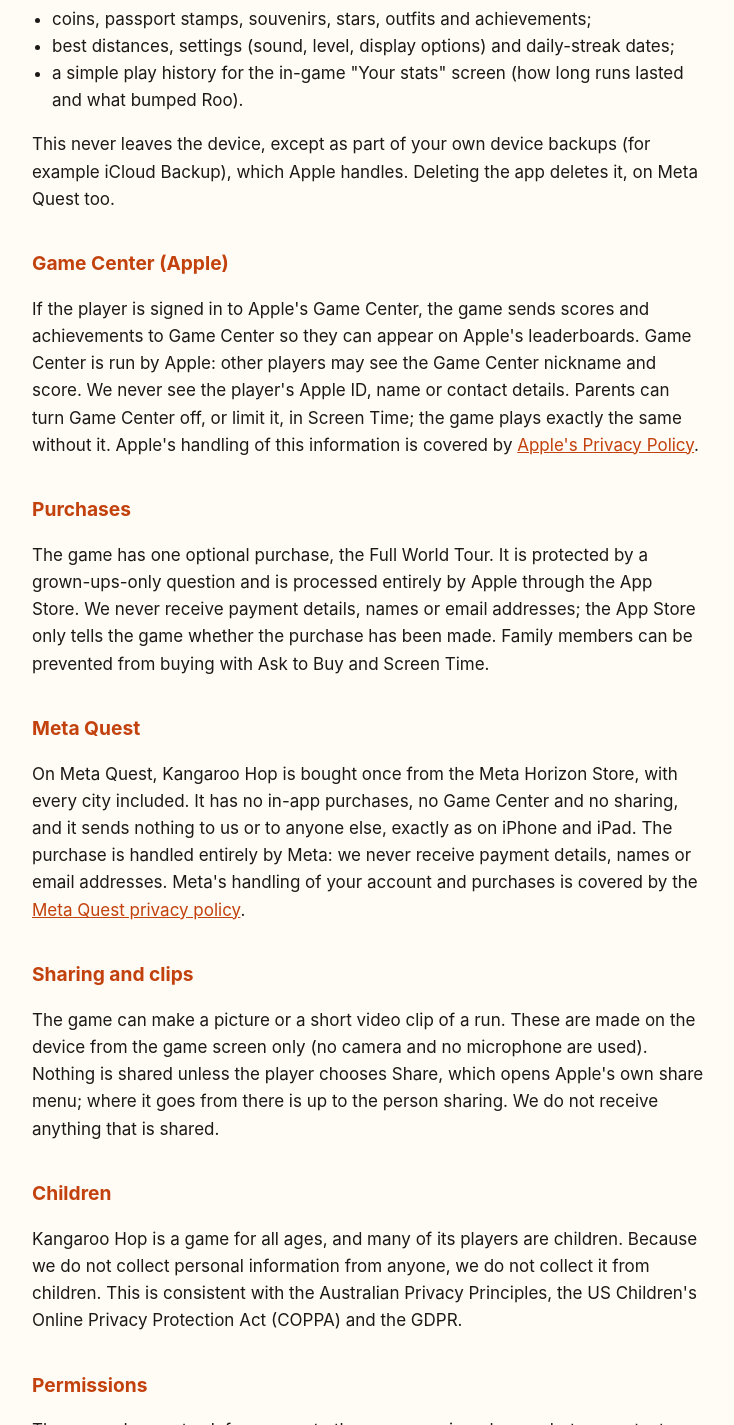
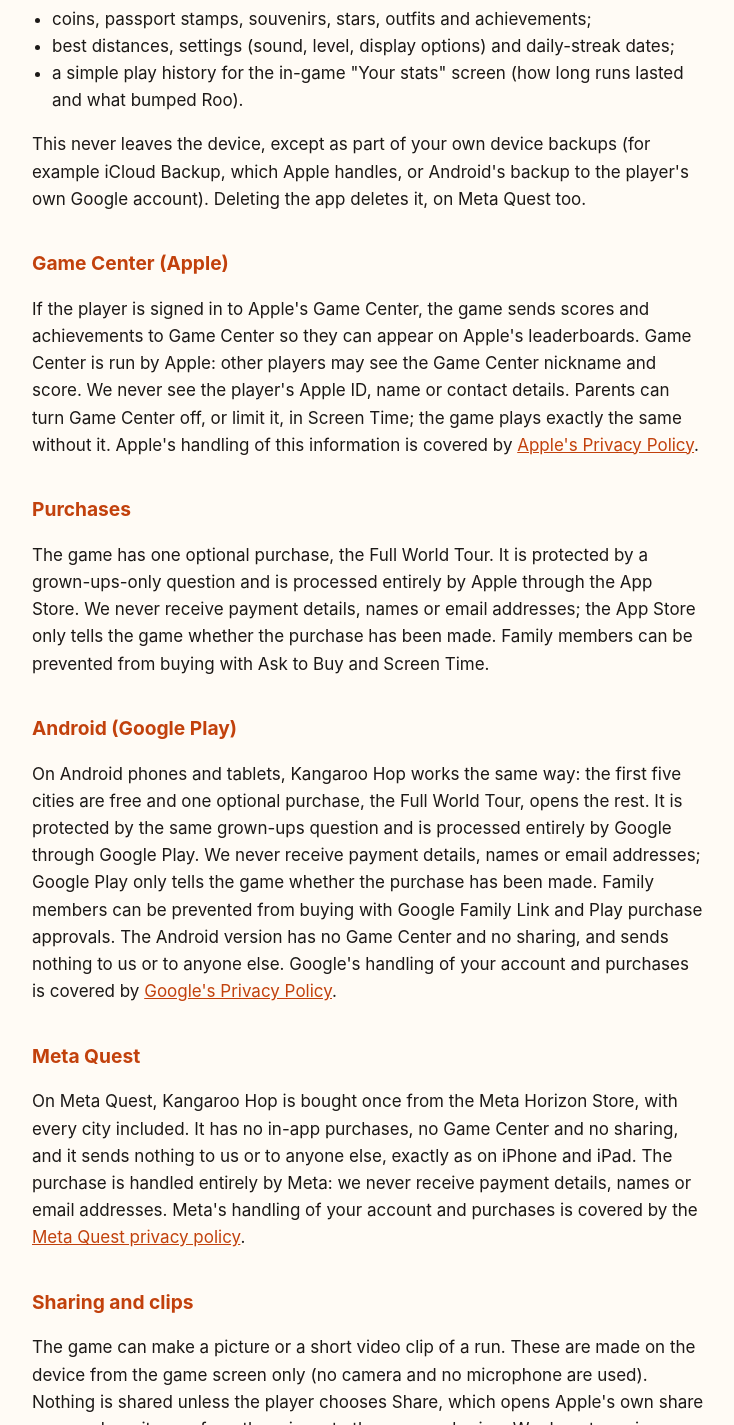
Before and after one commit to phillipmakusha-ops/kangaroohop-legal, a plain HTML site: page privacy.html in a window 1280 px wide. Shown: the part 760-2185 px from the top of the page, without its empty margins (272-1006 px from the left). Drawn offline with Linux system fonts and the light colour scheme.

Commit message:
Privacy policy and support page: Android (Google Play)

```diff
--- a/privacy.html
+++ b/privacy.html
@@ -25,7 +25,7 @@
 <body>
 <main>
 <h1>Kangaroo Hop Privacy Policy</h1>
-<p class="meta">Effective 31 October 2026 · updated 2 November 2026 for Meta Quest · rawshutterimages</p>
+<p class="meta">Effective 31 October 2026 · updated 3 November 2026 for Android and Meta Quest · rawshutterimages</p>
 
 <div class="summary">
 <p><strong>The short version:</strong> Kangaroo Hop does not collect, store or share any personal information. There are
@@ -33,7 +33,7 @@ no accounts, no ads, no analytics and no tracking. Your progress stays on your d
 </div>
 
 <h2>Who we are</h2>
-<p>Kangaroo Hop is a game for iPhone, iPad and Meta Quest made by rawshutterimages ("we", "us"). This policy explains what happens
+<p>Kangaroo Hop is a game for iPhone, iPad, Android and Meta Quest made by rawshutterimages ("we", "us"). This policy explains what happens
 to information when you, or anyone in your family, play it.</p>
 
 <h2>What we collect</h2>
@@ -48,8 +48,8 @@ offline.</p>
   <li>best distances, settings (sound, level, display options) and daily-streak dates;</li>
   <li>a simple play history for the in-game "Your stats" screen (how long runs lasted and what bumped Roo).</li>
 </ul>
-<p>This never leaves the device, except as part of your own device backups (for example iCloud Backup), which Apple
-handles. Deleting the app deletes it, on Meta Quest too.</p>
+<p>This never leaves the device, except as part of your own device backups (for example iCloud Backup, which Apple
+handles, or Android's backup to the player's own Google account). Deleting the app deletes it, on Meta Quest too.</p>
 
 <h2>Game Center (Apple)</h2>
 <p>If the player is signed in to Apple's Game Center, the game sends scores and achievements to Game Center so they can
@@ -63,6 +63,15 @@ Time; the game plays exactly the same without it. Apple's handling of this infor
 processed entirely by Apple through the App Store. We never receive payment details, names or email addresses; the App
 Store only tells the game whether the purchase has been made. Family members can be prevented from buying with Ask to
 Buy and Screen Time.</p>
+
+<h2>Android (Google Play)</h2>
+<p>On Android phones and tablets, Kangaroo Hop works the same way: the first five cities are free and one optional
+purchase, the Full World Tour, opens the rest. It is protected by the same grown-ups question and is processed entirely
+by Google through Google Play. We never receive payment details, names or email addresses; Google Play only tells the
+game whether the purchase has been made. Family members can be prevented from buying with Google Family Link and Play
+purchase approvals. The Android version has no Game Center and no sharing, and sends nothing to us or to anyone else.
+Google's handling of your account and purchases is covered by
+<a href="https://policies.google.com/privacy">Google's Privacy Policy</a>.</p>
 
 <h2>Meta Quest</h2>
 <p>On Meta Quest, Kangaroo Hop is bought once from the Meta Horizon Store, with every city included. It has no in-app
```
Also changed, not shown: index.html (+1 -1 lines).
